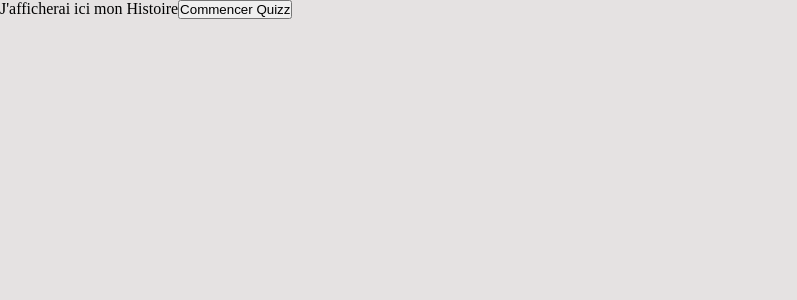
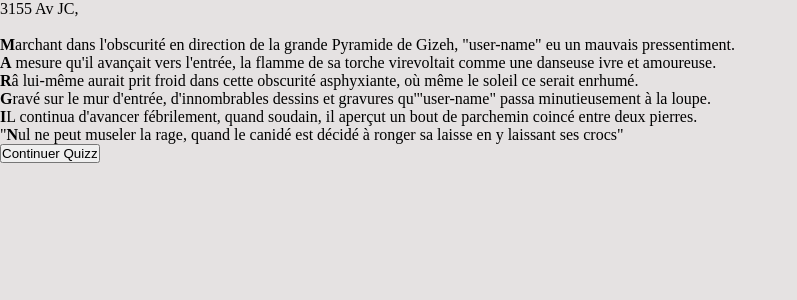
Before and after one commit to WildCodeSchool-2024-02/JS-RemoteFR-CodeOfWar-P2-ReplitAfterMe, a React (Vite) app in the folder client/: page /story in a window 1280 px wide. Shown: the top 300 px of the page, without its empty margins (0-797 px from the left). Built offline with nearby package versions, Linux system fonts and the light colour scheme; a web font is replaced by a local one.

Commit message:
add story.js and story.jsx modified

```diff
--- a/client/src/components/Story.jsx
+++ b/client/src/components/Story.jsx
@@ -1,26 +1,31 @@
+/* eslint-disable react/no-danger */
 import { useState, useContext, useEffect } from "react";
 import { Link } from "react-router-dom";
 import { ChapterContext } from "../contexts/ChapterContext";
+import story from "../data/story";
 import "../style/story.css";
 
-function Story() {
+export default function Story() {
   const { chapter, setChapter } = useContext(ChapterContext);
   const [initialized, setInitialized] = useState(false);
+
   useEffect(() => {
     if (!initialized) {
       setChapter(chapter + 1);
       setInitialized(true);
     }
-  }, [chapter, setChapter, initialized]);
+  }, [initialized, chapter, setChapter]);
+
+  if (chapter === 0) {
+    return <p>loading...</p>;
+  }
 
   return (
     <section>
-      J'afficherai ici mon Histoire
+      <div dangerouslySetInnerHTML={{ __html: story[chapter - 1].text }} />
       <Link to={`/quizz/${chapter}`}>
-        <button type="button">Commencer Quizz</button>
+        <button type="button">Continuer Quizz</button>
       </Link>
     </section>
   );
 }
-
-export default Story;
--- a/client/src/data/story.js
+++ b/client/src/data/story.js
@@ -1,44 +1,57 @@
-const story = {
-  intro: [
+const story = [
   {
-      text: `Année 3452, l'inspecteur "User.name" , inspecteur de renom est invité par la Centrale afin d'élucider l'affaire de ces deux dernières décénies.`,
+    chapter: 1,
+    text: `3155 Av JC,<br /><br />
+
+    <strong>M</strong>archant dans l'obscurité en direction de la grande Pyramide de Gizeh, "user-name" eu un mauvais pressentiment.<br />
+    <strong>A</strong> mesure qu'il avançait vers l'entrée, la flamme de sa torche virevoltait comme une danseuse ivre et amoureuse.<br />
+    <strong>R</strong>â lui-même aurait prit froid dans cette obscurité asphyxiante, où même le soleil ce serait enrhumé.<br />
+    <strong>G</strong>ravé sur le mur d'entrée, d'innombrables dessins et gravures qu'"user-name" passa minutieusement à la loupe.<br />
+    <strong>I</strong>L continua d'avancer fébrilement, quand soudain, il aperçut un bout de parchemin coincé entre deux pierres.<br />
+    "<strong>N</strong>ul ne peut museler la rage, quand le canidé est décidé à ronger sa laisse en y laissant ses crocs"`,
   },
   {
-      text: `Un tueur en série s'est emparé d'une capsule spatio temporelle afin de parcourir les époques pour semer le chaos, assassinant divers personnages historiques et altérer le monde tel que nous le connaissons.`,
+    chapter: 2,
+    text: `chapter2`,
   },
   {
-      text: `Parviendra-t'il à retrouver les indices et découvrir le nom du meurtirer?`,
+    chapter: 3,
+    text: `
+
+    <strong>B</strong>ercé par la lueur d'une lune froide comme un cœur en deuil, "User-name" entre dans le Colisée l'esprit hagard.<br />
+    <strong>E</strong>n explorant les ruines, l'oxygène semblait lui manquer, comme un poumon percé. Quand soudain, un médaillon accroché sur une pierre attira son attention.<br />
+    <strong>L</strong>a gravure au dos indiquait " La logique, c'est logique ", une citation ancestrale prononçait par une philosophe Française un lendemain d'Hakathon.<br />
+    <strong>G</strong>alvanisé par cette chasse, "User-name" esquissa un sourire face à cet indice superflus, se disant qu'il aurait pu y être inscrit "Toto" cela n'aurait rien changé. <br />
+    <strong>E</strong>mportant le médaillon, l'inspecteur fit son rapport à la Centrale et reprit la route en suivant les traces laissées par sa proie.`,
   },
   {
-      text: `Ah, te voilà! C'est toi le nouvel inspecteur que la centrale nous envoie?  Dépèche-toi, l'équipage est déjà sur le départ.`,
+    chapter: 4,
+    text: `chapter4`,
   },
   {
-      text: `Quelle est la première étape?`,
+    chapter: 5,
+    text: `chapter5`,
   },
   {
-      text: `Direction l'Egypte ancienne, nos traqueurs temporels nous indiques que la cible s'est rendu à cet endroit pour débuter ses méfaits. Nous devons absolument le retrouver et réparer les dégats!`,
+    chapter: 6,
+    text: `chapter6`,
   },
   {
-      text: `Entendu, allons-voir ça de plus près.`,
-    },
-  ],
-
-  part1: [
-    {
-      1: `Lieu : Les pyramides de Gizeh.
-    Indice : Un morceau de papyrus avec des inscriptions mystérieuses.
-    Questions : Sur les pharaons, la construction des pyramides, et la vie en Égypte ancienne.
-    Narration : Vous découvrez le premier indice, un papyrus qui comporte un message inquiétant.
-    `,
+    chapter: 7,
+    text: `chapter7`,
   },
   {
-      2: `Marchant dans l'obscurité en direction de la grande Pyramide de Gizeh, "user-name" eu un mauvais préssentiment.
-A mesure qu'il avançait vers l'entrée, la flamme de sa torche virevoltait comme une danseuse ivre et amoureuse.
-Râ lui-même aurait prit froid dans cette obscurité asphyxiante, où même le soleil ce serait enrhumé.
-Gravé sur le mur d'entrée, d'inombrables déssins et gravures qu'" user.name" passa minutieusement à la loupe.
-IL continua d'avancer fébrilement, quand soudain, il aperçut un bout de parchemin coincé entre deux pierres.
-" Nul ne peut museler la rage, quand le canidé est décidé à ronger sa laisse en y laissant ses crocs"`,
+    chapter: 8,
+    text: `chapter8`,
   },
-  ],
-};
+  {
+    chapter: 9,
+    text: `chapter9`,
+  },
+  {
+    chapter: 10,
+    text: `chapter10`,
+  },
+];
+
 export default story;
```
Lines whose indentation alone changed are shown as unchanged.
